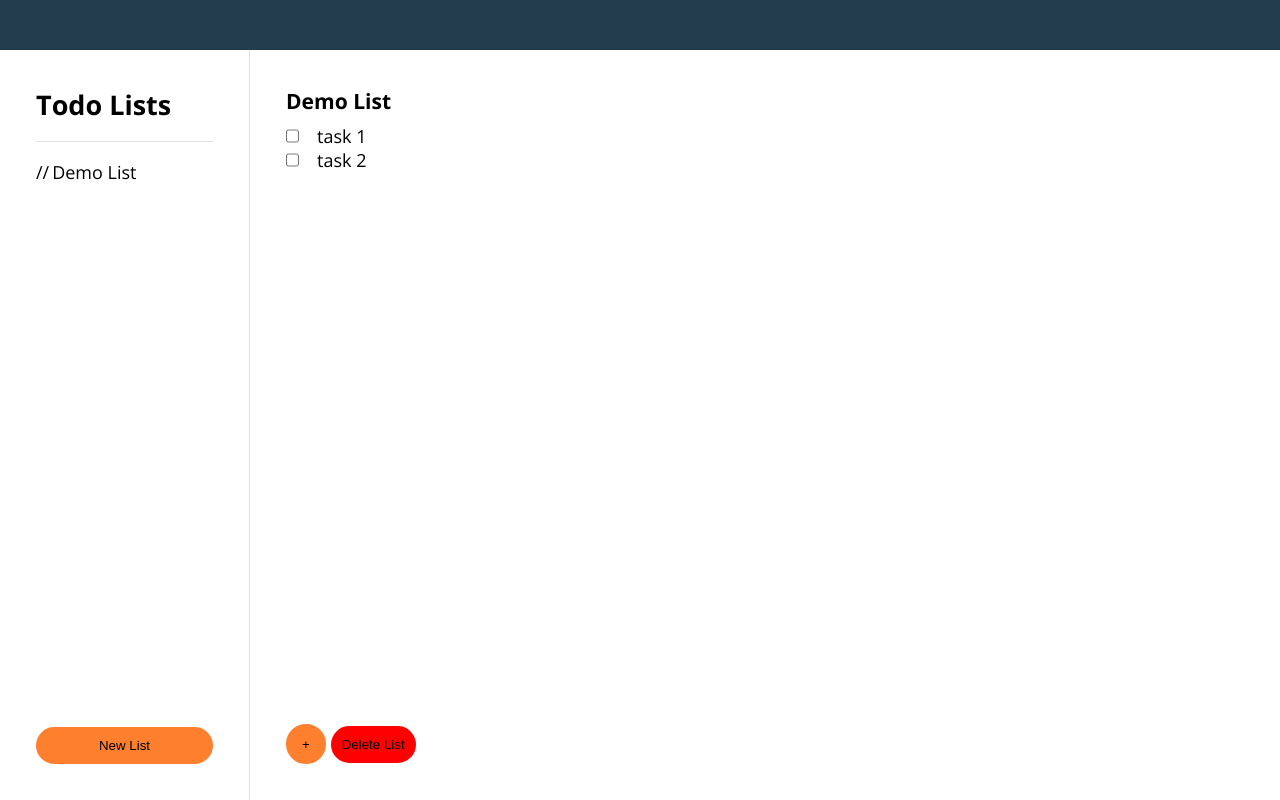
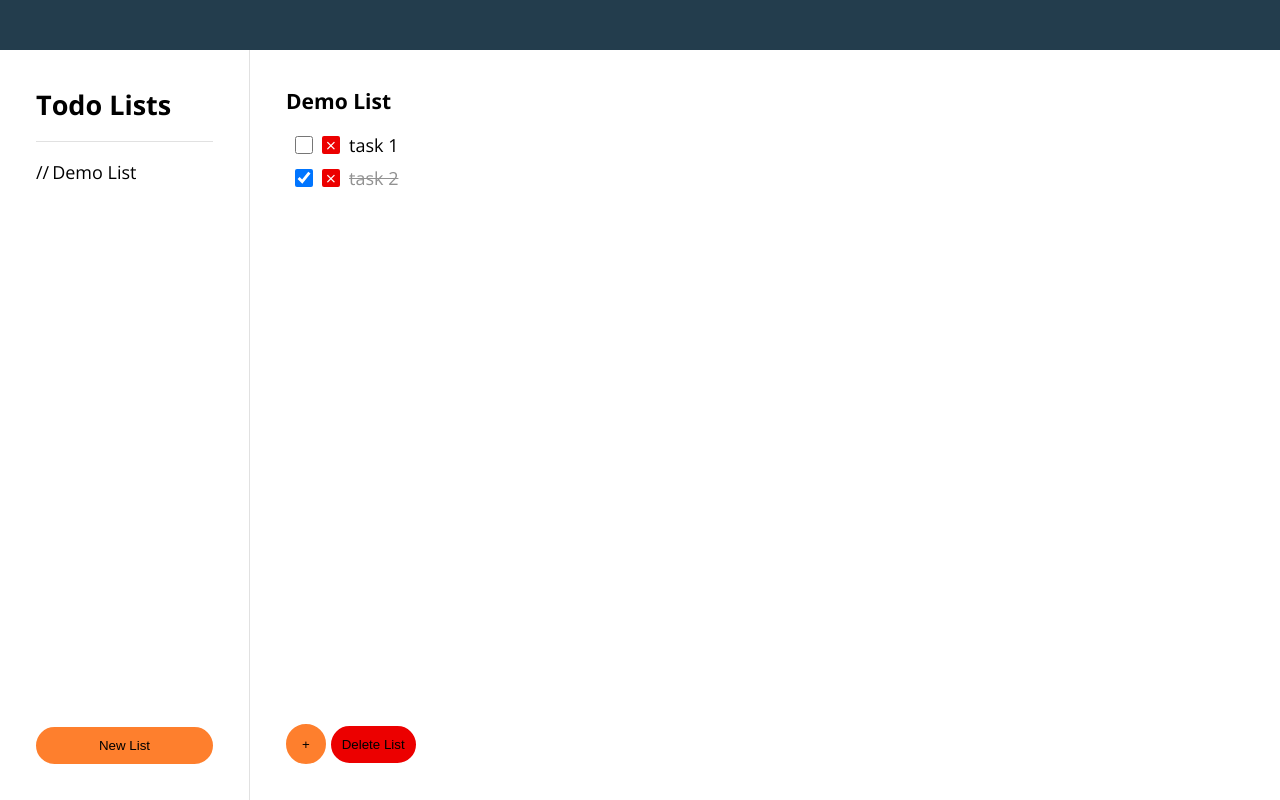
Before and after one commit to jamesspearsv/todo-list, a website built with webpack: page src/template.html in a window 1280 px wide. Built offline with nearby package versions, Linux system fonts and the light colour scheme.

Commit message:
Added ability to delete tasks from lists

```diff
--- a/src/components/appController.js
+++ b/src/components/appController.js
@@ -16,12 +16,12 @@ export const AppController = (() => {
 
     if (confirmation === false) {
       return 1;
-    } else {
-      const id = Number(listid);
-      const listindex = Utilities.findIndexFromID(Notebook, id);
+    }
 
-      Notebook.splice(listindex, 1);
-    }
+    const id = Number(listid);
+    const listindex = Utilities.findIndexFromID(Notebook, id);
+
+    Notebook.splice(listindex, 1);
   };
 
   const makeTask = (title) => {
@@ -30,18 +30,27 @@ export const AppController = (() => {
 
   const addTask = (Notebook, listid, task) => {
     const id = Number(listid);
-    const list = Utilities.findListFromID(Notebook, id);
+    const list = Utilities.findObjectFromID(Notebook, id);
     list.tasks.push(task);
   };
 
   const checkOffTask = (Notebook, listid, taskid) => {
-    const list = Utilities.findListFromID(Notebook, listid);
+    const list = Utilities.findObjectFromID(Notebook, listid);
+    const task = Utilities.findObjectFromID(list.tasks, taskid);
+    task.completed = !task.completed;
+  };
 
-    for (let index in list.tasks) {
-      if (list.tasks[index].id === taskid) {
-        list.tasks[index].completed = !list.tasks[index].completed;
-      }
+  const deleteTask = (Notebook, listid, taskid) => {
+    const confirmation = confirm("Are you sure you want to delete this task?");
+
+    if (confirmation === false) {
+      return 1;
     }
+
+    const list = Utilities.findObjectFromID(Notebook, listid);
+    const index = Utilities.findIndexFromID(list.tasks, taskid);
+
+    list.tasks.splice(index, 1);
   };
 
   return {
@@ -51,5 +60,6 @@ export const AppController = (() => {
     makeTask,
     addTask,
     checkOffTask,
+    deleteTask,
   };
 })();
--- a/src/components/utilities.js
+++ b/src/components/utilities.js
@@ -1,15 +1,15 @@
 export const Utilities = (() => {
-  const findListFromID = (Notebook, id) => {
-    for (let index in Notebook) {
-      if (Notebook[index].id === id) {
-        return Notebook[index];
+  const findObjectFromID = (Array, id) => {
+    for (let index in Array) {
+      if (Array[index].id === id) {
+        return Array[index];
       }
     }
   };
 
-  const findIndexFromID = (Notebook, id) => {
-    for (let index in Notebook) {
-      if (Notebook[index].id === id) {
+  const findIndexFromID = (Array, id) => {
+    for (let index in Array) {
+      if (Array[index].id === id) {
         return index;
       }
     }
@@ -19,5 +19,5 @@ export const Utilities = (() => {
     return Math.floor(Math.random() * 1000000);
   };
 
-  return { findListFromID, findIndexFromID, generateID };
+  return { findObjectFromID, findIndexFromID, generateID };
 })();
--- a/src/components/viewController.js
+++ b/src/components/viewController.js
@@ -32,7 +32,7 @@ export const ViewController = (() => {
     // Set active list
     document.getElementById("action-bar").dataset.listid = id;
 
-    const list = Utilities.findListFromID(Notebook, id);
+    const list = Utilities.findObjectFromID(Notebook, id);
 
     list_heading.textContent = list.name;
 
@@ -45,6 +45,7 @@ export const ViewController = (() => {
 
       const checkbox = document.createElement("input");
       checkbox.setAttribute("type", "checkbox");
+      checkbox.classList.add("checkmark");
       checkbox.addEventListener("change", () => {
         AppController.checkOffTask(Notebook, list.id, task.id);
         buildList(Notebook, list.id);
@@ -53,12 +54,20 @@ export const ViewController = (() => {
       const content = document.createElement("p");
       content.textContent = task.title;
 
+      const crossmark = document.createElement("div");
+      crossmark.classList.add("crossmark");
+      crossmark.addEventListener("click", () => {
+        AppController.deleteTask(Notebook, list.id, task.id);
+        buildList(Notebook, list.id);
+      });
+
       if (task.completed === true) {
         content.classList.add("completed");
         checkbox.setAttribute("checked", "true");
       }
 
       list_item.appendChild(checkbox);
+      list_item.appendChild(crossmark);
       list_item.appendChild(content);
 
       todo_list.appendChild(list_item);
--- a/src/main.js
+++ b/src/main.js
@@ -12,13 +12,13 @@ document.addEventListener("DOMContentLoaded", () => {
   const tempList = AppController.makeList("Demo List");
   const tempTask = AppController.makeTask("task 1");
   const tempTask1 = AppController.makeTask("task 2");
+  tempTask1.completed = true;
   tempList.tasks.push(tempTask);
   tempList.tasks.push(tempTask1);
   AppController.addList(Notebook, tempList);
 
   // Initialize app when page is loaded
   (() => {
-    Notebook[0].active = true;
     ViewController.buildNav(Notebook);
     ViewController.buildList(Notebook, Notebook[0].id);
   })();
@@ -108,7 +108,7 @@ document.addEventListener("DOMContentLoaded", () => {
     .getElementById("new-task-cancel")
     .addEventListener("click", (event) => {
       event.preventDefault();
-      const form = document.getElementById("new-list-form");
+      const form = document.getElementById("new-task-form");
       form.reset();
       ViewController.toggleModal(newTaskDialog, "close");
     });
--- a/src/styles/style.css
+++ b/src/styles/style.css
@@ -4,9 +4,11 @@
   --color-primary: #233d4d;
   --color-secondary: #fe7f2d;
   --color-accent: #e1e1e1;
+  --color-danger: #ec0000;
   --font-primary: "Open Sans", sans-serif;
   --topbar-height: 50px;
   --content-height: calc(100vh - var(--topbar-height));
+  --task-input-size: 1rem;
   font-size: 18px;
   font-family: "Open Sans", sans-serif;
 }
@@ -64,11 +66,9 @@ main {
 
 .todo-list-item {
   display: flex;
-  gap: 1rem;
-}
-
-.todo-list-item * {
-  display: inline;
+  align-items: center;
+  gap: 0.5rem;
+  margin: 0.5rem;
 }
 
 #action-bar {
@@ -76,10 +76,12 @@ main {
 }
 
 /* Component Styles */
+
 .button {
   background-color: var(--color-secondary);
   padding: 0.5rem;
   border: 2px solid var(--color-secondary);
+  cursor: pointer;
 }
 
 .button:hover {
@@ -93,9 +95,9 @@ main {
 }
 
 .button-danger {
-  background-color: red;
+  background-color: var(--color-danger);
   padding: 0.5rem;
-  border: 2px solid red;
+  border: 2px solid var(--color-danger);
 }
 
 .button-primary {
@@ -106,6 +108,44 @@ main {
 
 .button-rectangular {
   border-radius: 50px;
+}
+
+.checkmark {
+  height: var(--task-input-size);
+  width: var(--task-input-size);
+  cursor: pointer;
+}
+
+.completed {
+  text-decoration: line-through;
+  color: #929292;
+}
+
+.crossmark {
+  height: var(--task-input-size);
+  width: var(--task-input-size);
+  display: flex;
+  justify-content: center;
+  align-items: center;
+  border: solid 2px var(--color-danger);
+  background-color: var(--color-danger);
+  border-radius: 2px;
+  padding: 2px;
+}
+
+.crossmark::after {
+  content: "\D7";
+  color: #ffffff;
+  font-size: 1rem;
+}
+
+.crossmark:hover {
+  background-color: white;
+  cursor: pointer;
+}
+
+.crossmark:hover::after {
+  color: var(--color-danger);
 }
 
 .form {
@@ -149,8 +189,3 @@ main {
 .nav-item:hover {
   color: var(--color-secondary);
 }
-
-.completed {
-  text-decoration: line-through;
-  color: #686868;
-}
```
